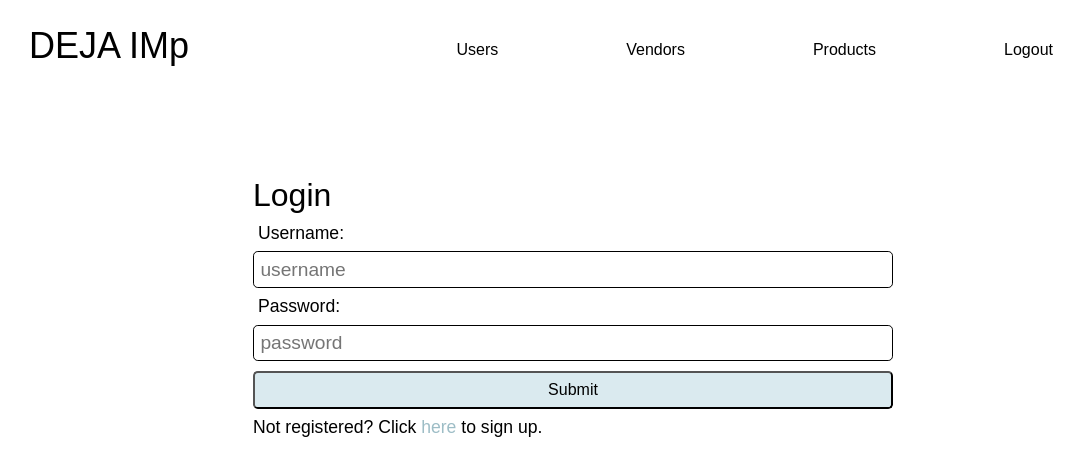
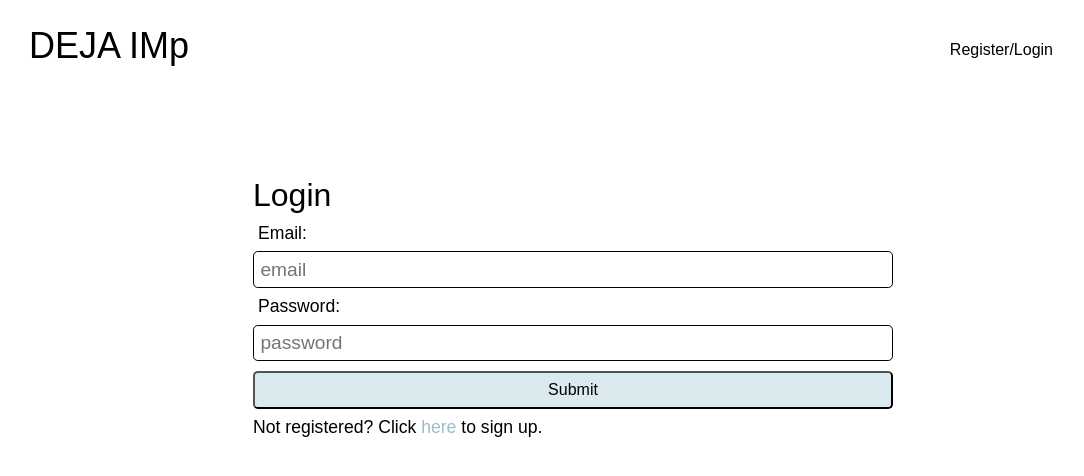
Before and after one commit to edellenator/Deja-imp, a React (Create React App) app in the folder client/: page /login in a window 1280 px wide. Shown: the top 476 px of the page, without its empty margins (67-1151 px from the left). Built offline with nearby package versions, Linux system fonts and the light colour scheme.

Commit message:
Use Auth for conditionaly rendering, use mutations for signup and login pages

```diff
--- a/client/src/components/LoginForm.js
+++ b/client/src/components/LoginForm.js
@@ -1,11 +1,15 @@
 import React, { useState } from "react";
+import { useMutation } from "@apollo/client";
+import { LOGIN_USER } from "../utils/mutations";
+import Auth from "../utils/auth";
 
 const LoginForm = ({ setRegistered }) => {
   const [userFormData, setUserFormData] = useState({
-    username: "",
+    email: "",
     password: "",
   });
-  const [showAlert, setShowAlert] = useState(false);
+
+  const [loginUser, { loading, error }] = useMutation(LOGIN_USER);
 
   const handleInputChange = (event) => {
     const { name, value } = event.target;
@@ -15,7 +19,14 @@ const LoginForm = ({ setRegistered }) => {
 
   const handleFormSubmit = async (event) => {
     event.preventDefault();
-    setShowAlert(true);
+
+    try {
+      const { data } = await loginUser({ variables: { ...userFormData } });
+      Auth.login(data.login.token);
+    } catch (error) {
+      console.log(error);
+    }
+
     setUserFormData({ username: "", password: "" });
   };
 
@@ -23,15 +34,15 @@ const LoginForm = ({ setRegistered }) => {
     <form onSubmit={handleFormSubmit} className="container w-50 my-5 py-5">
       <h2>Login</h2>
       <label htmlFor="username" className="form-label">
-        Username:
+        Email:
       </label>
       <input
-        name="username"
+        name="email"
         className="form-input"
-        placeholder="username"
-        type="text"
+        placeholder="email"
+        type="email"
         onChange={handleInputChange}
-        value={userFormData.username}
+        value={userFormData.email}
       />
       <label htmlFor="password" className="form-label">
         Password:
@@ -44,10 +55,14 @@ const LoginForm = ({ setRegistered }) => {
         onChange={handleInputChange}
         value={userFormData.password}
       />
-      {showAlert && <p className="text-tertiary">Invalid credentials</p>}
-      <button type="submit" className="btn">
-        Submit
-      </button>
+      {error && <p className="text-tertiary">Invalid credentials</p>}
+      {loading ? (
+        <button className="btn">Submitting...</button>
+      ) : (
+        <button type="submit" className="btn">
+          Submit
+        </button>
+      )}
       <p>
         Not registered? Click{" "}
         <span className="text-primary" onClick={() => setRegistered(false)}>
--- a/client/src/components/Nav.js
+++ b/client/src/components/Nav.js
@@ -1,11 +1,12 @@
 import React from "react";
 import { Link } from "react-router-dom";
+import Auth from "../utils/auth";
 
 const Nav = (props) => {
   const { currentPage, setCurrentPage } = props;
 
   // temp test data, update to use Auth
-  const loggedIn = true;
+  const loggedIn = Auth.loggedIn();
 
   return (
     <nav className="flex-row">
@@ -41,7 +42,9 @@ const Nav = (props) => {
           >
             Products
           </Link>
-          <a className="ml-2 my-1 px-3 mx-5 py-2">Logout</a>
+          <a className="ml-2 my-1 px-3 mx-5 py-2" onClick={() => Auth.logout()}>
+            Logout
+          </a>
         </>
       ) : (
         <Link
--- a/client/src/components/SignupForm.js
+++ b/client/src/components/SignupForm.js
@@ -1,5 +1,8 @@
 import React, { useState } from "react";
+import { useMutation } from "@apollo/client";
+import { ADD_USER } from "../utils/mutations";
 import { validateEmail, capitalizeFirstLetter } from "../utils/helpers";
+import Auth from "../utils/auth";
 
 const SignUpForm = ({ setRegistered }) => {
   const [errorMessage, setErrorMessage] = useState("");
@@ -8,6 +11,8 @@ const SignUpForm = ({ setRegistered }) => {
     username: "",
     password: "",
   });
+
+  const [addUser, { loading }] = useMutation(ADD_USER);
 
   const handleInputChange = (event) => {
     if (event.target.name === "email") {
@@ -37,6 +42,15 @@ const SignUpForm = ({ setRegistered }) => {
   const handleFormSubmit = async (event) => {
     event.preventDefault();
     console.log(userFormData);
+
+    try {
+      const { data } = await addUser({ variables: { ...userFormData } });
+      Auth.login(data.addUser.token);
+    } catch (error) {
+      console.log(error);
+      setErrorMessage("Something went wrong!");
+    }
+
     setUserFormData({ email: "", username: "", password: "" });
   };
 
@@ -79,9 +93,13 @@ const SignUpForm = ({ setRegistered }) => {
         defaultValue={password}
       />
       {errorMessage && <p className="text-tertiary">{errorMessage}</p>}
-      <button type="submit" className="btn">
-        Submit
-      </button>
+      {loading ? (
+        <button className="btn">Submitting...</button>
+      ) : (
+        <button type="submit" className="btn">
+          Submit
+        </button>
+      )}
 
       <p>
         Already registered? Click{" "}
--- a/client/src/pages/Home.js
+++ b/client/src/pages/Home.js
@@ -1,9 +1,9 @@
 import React from "react";
 import { Link } from "react-router-dom";
+import Auth from "../utils/auth";
 
 const Home = ({ showModal }) => {
-  // temp test data, replace with Auth
-  const loggedIn = false;
+  const loggedIn = Auth.loggedIn();
 
   return (
     <div className="container w-50 text-center py-custom">
```
